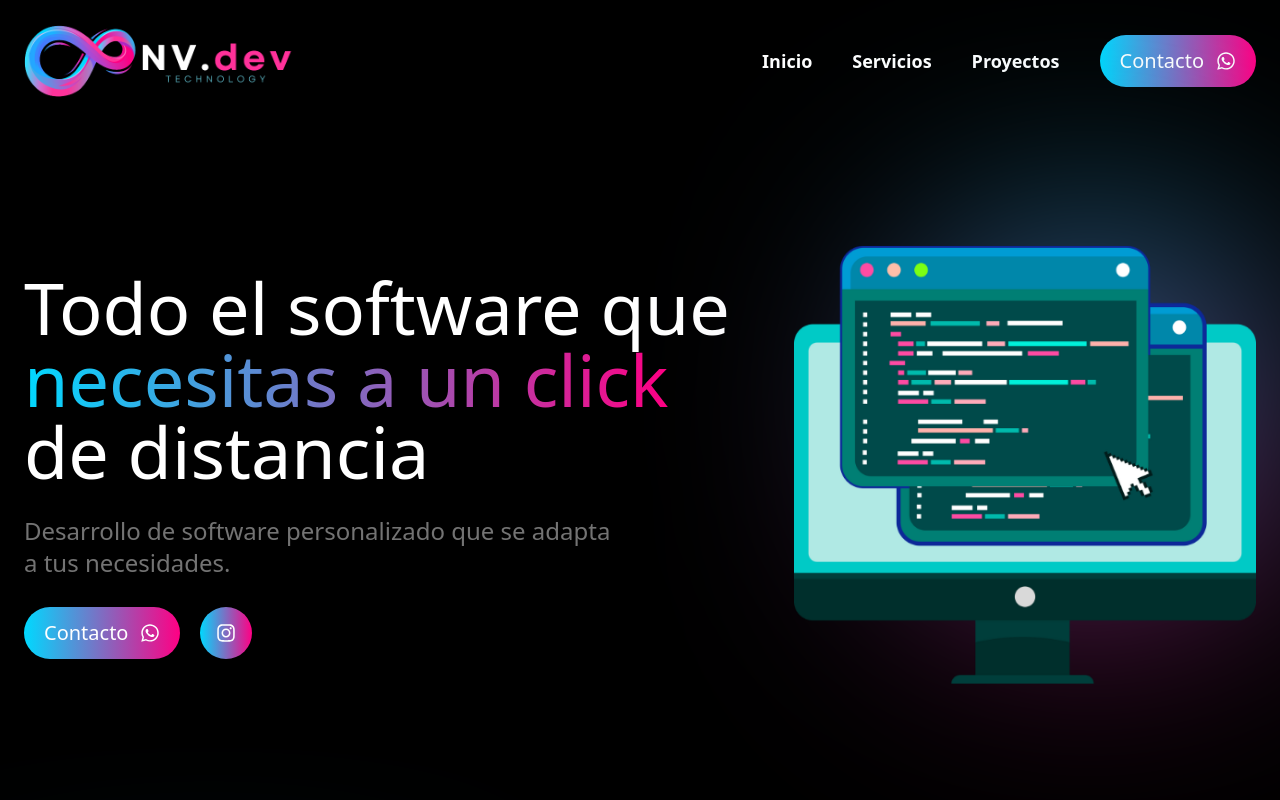
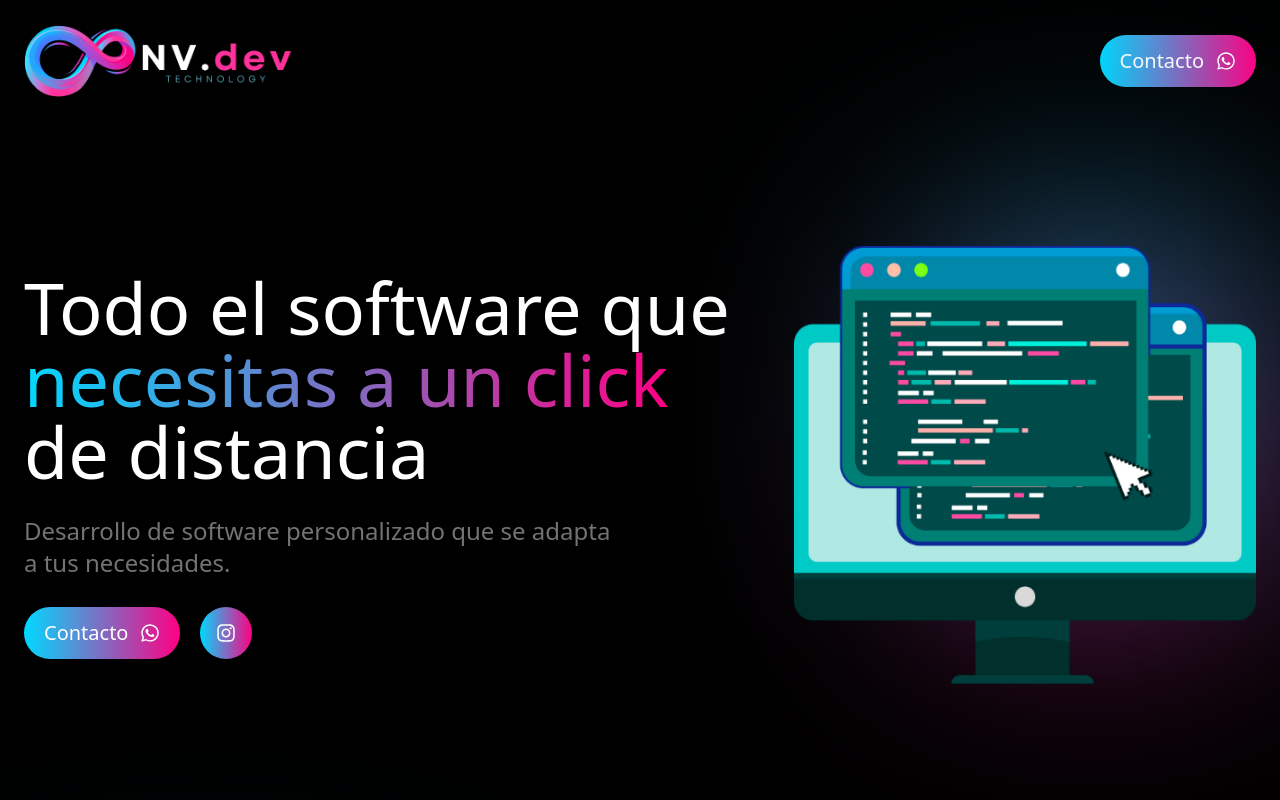
Before and after one commit to nicomvazquez/nv.dev, a React (Vite) app: page / in a window 1280 px wide. Shown: the top 800 px of the page. Built offline with nearby package versions, Linux system fonts and the light colour scheme.

Commit message:
correction navbar

```diff
--- a/src/components/Navbar.jsx
+++ b/src/components/Navbar.jsx
@@ -9,18 +9,6 @@ function Navbar() {
       <img src="./logo.png" alt="" className="max-w-[200px] md:max-w-[270px]" />
 
       <div className="hidden md:flex gap-10 items-center ">
-        {nav.map((i) => {
-          return (
-            <a
-              key={i.title}
-              href={i.path}
-              className="text-lg font-semibold text-white hover:text-[#C44DC6] transition-all"
-            >
-              {i.title}
-            </a>
-          );
-        })}
-
         <a
           href="https://wa.link/fnh2h2"
           className=" bg-gradient text-xl flex items-center gap-3 px-5 py-3 rounded-full"
```
